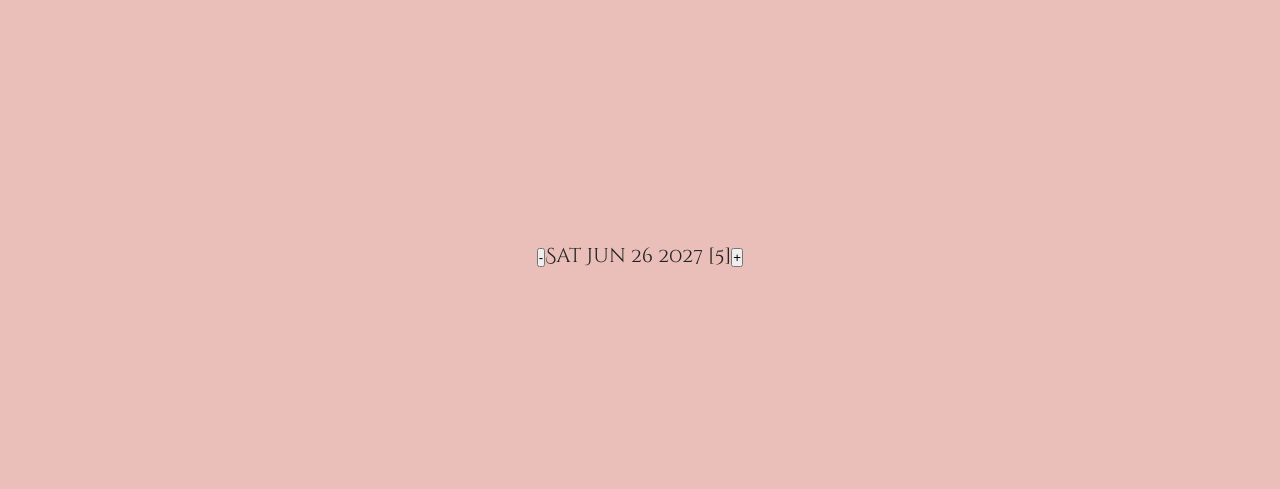
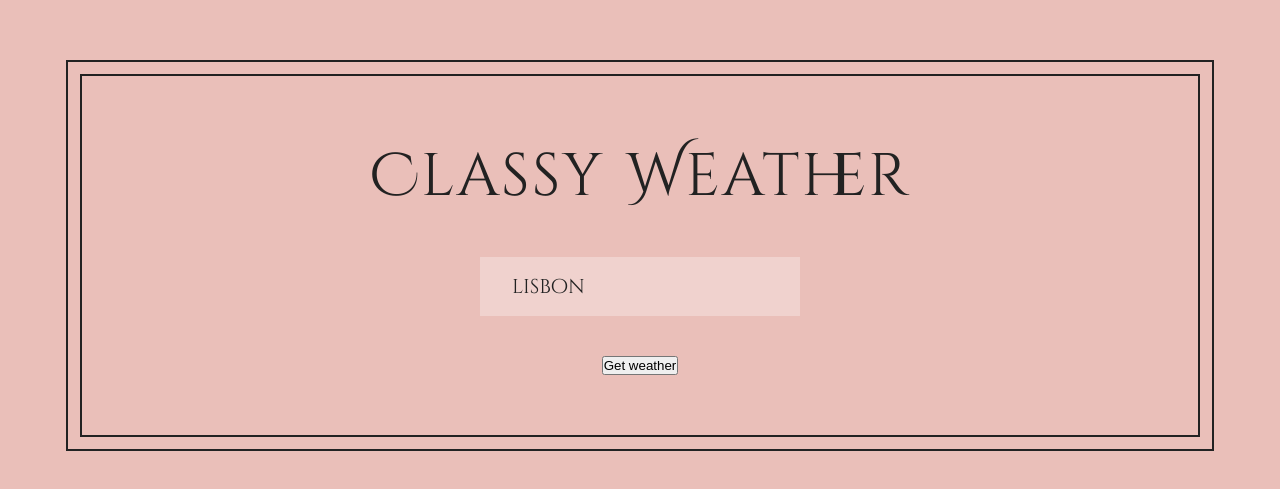
Before and after one commit to yunyun-c/09-classy-weather, a React (Create React App) app: page / in a window 1280 px wide. Shown: the part 145-634 px from the top of the page. Built offline with nearby package versions, Linux system fonts and the light colour scheme.

Commit message:
course 178

```diff
--- a/src/App.js
+++ b/src/App.js
@@ -1,39 +1,33 @@
 import React from "react";
 
-class Counter extends React.Component {
+class App extends React.Component {
   constructor(props) {
     super(props);
-
-    this.state = { count: 5 };
-    this.handleDecrement = this.handleDecrement.bind(this);
-    this.handleIncrement = this.handleIncrement.bind(this);
+    this.state = { location: "lisbon" };
+    this.fetchWeather = this.fetchWeather.bind(this);
   }
 
-  handleDecrement() {
-    this.setState((curState) => {
-      return { count: curState.count - 1 };
-    });
-  }
-
-  handleIncrement() {
-    this.setState((curState) => {
-      return { count: curState.count + 1 };
-    });
+  fetchWeather() {
+    console.log("Loading data...");
+    console.log(this);
   }
 
   render() {
-    const date = new Date("june 21 2027");
-    date.setDate(date.getDate() + this.state.count);
-
     return (
-      <div>
-        <button onClick={this.handleDecrement}>-</button>
-        <span>
-          {date.toDateString()} [{this.state.count}]
-        </span>
-        <button onClick={this.handleIncrement}>+</button>
+      <div className="app">
+        <h1>Classy Weather</h1>
+        <div>
+          <input
+            type="text"
+            placeholder="Search from location..."
+            value={this.state.location}
+            onChange={(e) => this.setState({ location: e.target.value })}
+          />
+        </div>
+        <button>Get weather</button>
       </div>
     );
   }
 }
-export default Counter;
+
+export default App;
```
Also changed, not shown: src/Counter.js (added, +39 -0 lines).
